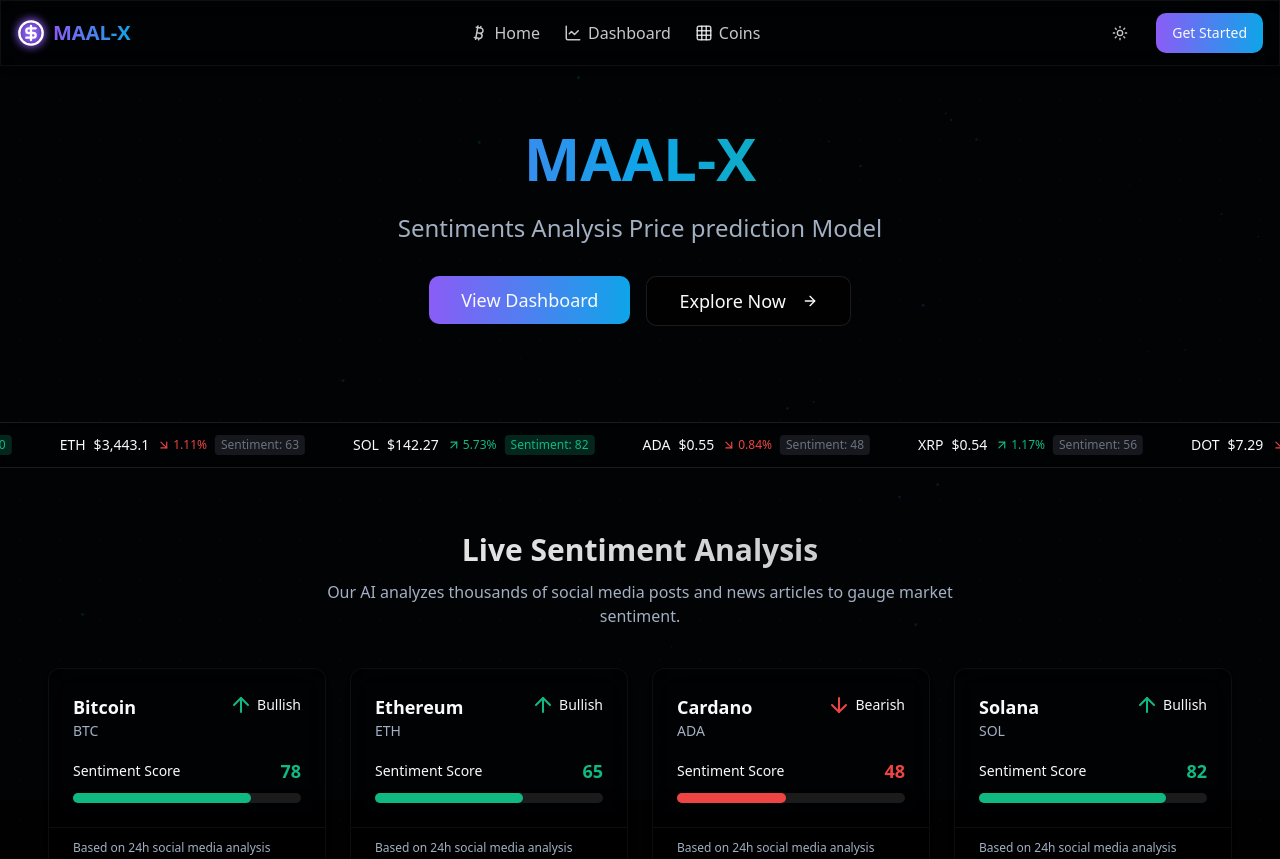
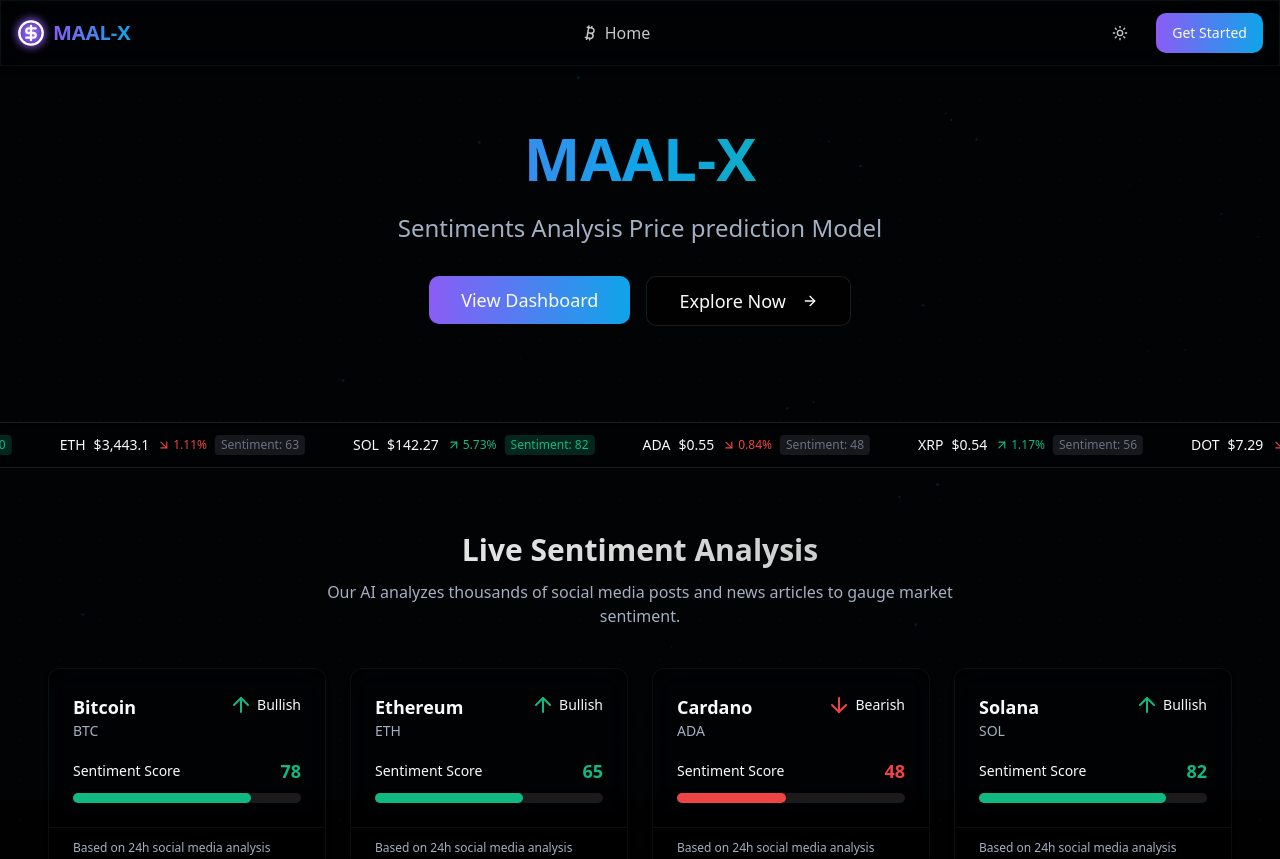
Before and after one commit to aasthachordia/crypto-pulse-nexus, a React (Vite) app: page / in a window 1280 px wide. Shown: the top 859 px of the page. Built offline with nearby package versions, Linux system fonts and the light colour scheme.

Commit message:
Remove unused navigation items
Remove dashboard and coins navigation items.

```diff
--- a/src/App.tsx
+++ b/src/App.tsx
@@ -5,7 +5,6 @@ import { TooltipProvider } from "@/components/ui/tooltip";
 import { QueryClient, QueryClientProvider } from "@tanstack/react-query";
 import { BrowserRouter, Routes, Route } from "react-router-dom";
 import Index from "./pages/Index";
-import Dashboard from "./pages/Dashboard";
 import NotFound from "./pages/NotFound";
 
 const queryClient = new QueryClient();
@@ -18,7 +17,6 @@ const App = () => (
       <BrowserRouter>
         <Routes>
           <Route path="/" element={<Index />} />
-          <Route path="/dashboard" element={<Dashboard />} />
           <Route path="*" element={<NotFound />} />
         </Routes>
       </BrowserRouter>
--- a/src/components/layout/Navbar.tsx
+++ b/src/components/layout/Navbar.tsx
@@ -4,9 +4,7 @@ import { Link } from "react-router-dom";
 import {
   Menu,
   X,
-  LineChart,
   CircleDollarSign,
-  Grid,
   Bitcoin,
   Sun,
   Moon
@@ -45,14 +43,6 @@ const Navbar = () => {
               <Bitcoin size={18} />
               <span>Home</span>
             </Link>
-            <Link to="/dashboard" className="text-foreground/80 hover:text-foreground transition duration-200 flex items-center gap-1.5">
-              <LineChart size={18} />
-              <span>Dashboard</span>
-            </Link>
-            <Link to="/coins" className="text-foreground/80 hover:text-foreground transition duration-200 flex items-center gap-1.5">
-              <Grid size={18} />
-              <span>Coins</span>
-            </Link>
           </div>
 
           <div className="hidden md:flex items-center gap-4">
@@ -90,22 +80,6 @@ const Navbar = () => {
               <Bitcoin size={18} />
               <span>Home</span>
             </Link>
-            <Link
-              to="/dashboard"
-              className="text-foreground/80 hover:text-foreground transition duration-200 flex items-center gap-1.5"
-              onClick={() => setIsOpen(false)}
-            >
-              <LineChart size={18} />
-              <span>Dashboard</span>
-            </Link>
-            <Link
-              to="/coins"
-              className="text-foreground/80 hover:text-foreground transition duration-200 flex items-center gap-1.5"
-              onClick={() => setIsOpen(false)}
-            >
-              <Grid size={18} />
-              <span>Coins</span>
-            </Link>
             <div className="flex items-center justify-between pt-3 border-t border-white/5">
               <Button variant="ghost" size="icon" onClick={toggleDarkMode}>
                 {darkMode ? (
```
